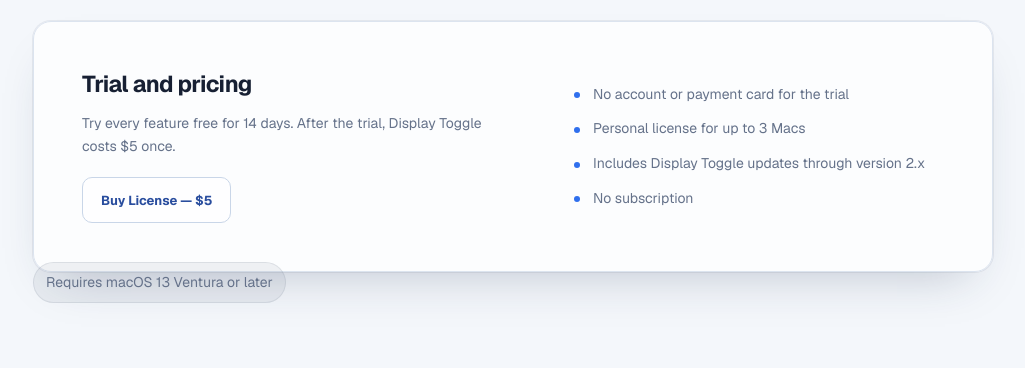
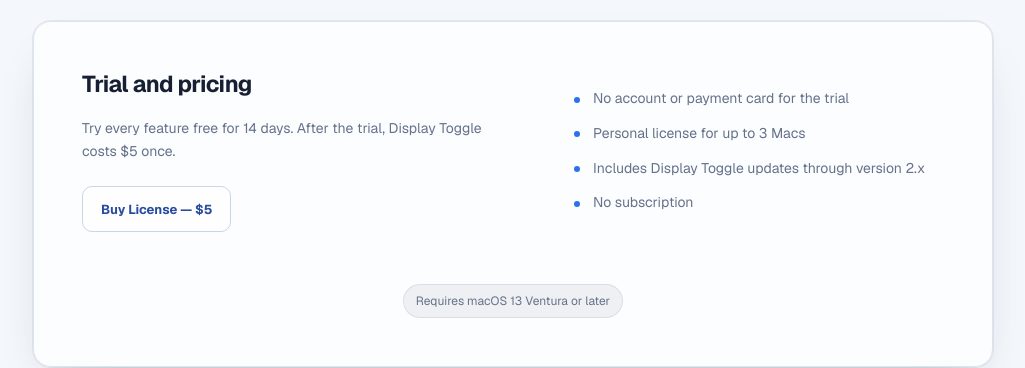
Before and after one commit to tinyrelaystudio/DisplayToggle, a Next.js app: page / in a window 1280 px wide. Shown: the part 1855-2223 px from the top of the page, without its empty margins (127-1152 px from the left). Built offline with nearby package versions, Linux system fonts and the light colour scheme.

Commit message:
Fix pricing card spacing

```diff
--- a/app/globals.css
+++ b/app/globals.css
@@ -76,13 +76,14 @@
 
 .pricing-section { width: min(100%, 960px); margin: 0 auto; }
 .pricing-card { display: grid; grid-template-columns: 1.2fr 1fr; gap: 48px; align-items: center; padding: 48px; border: 1px solid var(--border-color); border-radius: 18px; background: var(--pricing-card-bg); box-shadow: var(--mockup-shadow); }
-.pricing-content h2 { margin: 0 0 14px; }
+.pricing-content { display: flex; flex-direction: column; align-items: flex-start; gap: 19px; }
+.pricing-content h2 { margin: 0; }
 .pricing-content p { max-width: 430px; margin: 0; color: var(--text-secondary); font-size: 14px; line-height: 1.6; }
-.pricing-buy { margin-top: 20px; }
+.pricing-buy { margin: 5px 0 0; }
 .pricing-features { display: flex; flex-direction: column; gap: 13px; margin: 0; padding: 0; list-style: none; }
 .pricing-features li { position: relative; padding-left: 19px; color: var(--text-secondary); font-size: 14px; line-height: 1.55; }
 .pricing-features li::before { position: absolute; top: .62em; left: 0; width: 6px; height: 6px; border-radius: 50%; background: var(--accent); content: ""; }
-.requirements-badge { width: fit-content; margin: 20px auto 0; padding: 8px 12px; border: 1px solid var(--requirements-badge-border); border-radius: 999px; background: var(--requirements-badge-bg); color: var(--text-secondary); font-size: 12px; }
+.requirements-badge { grid-column: 1 / -1; width: fit-content; margin: 4px auto 0; padding: 8px 12px; border: 1px solid var(--requirements-badge-border); border-radius: 999px; background: var(--requirements-badge-bg); color: var(--text-secondary); font-size: 12px; }
 
 footer { width: min(100% - 40px, 960px); min-height: 74px; margin: 0 auto; display: flex; align-items: center; justify-content: space-between; color: var(--text-secondary); font-size: 11px; }
 hr { display: none; }
--- a/app/page.tsx
+++ b/app/page.tsx
@@ -108,8 +108,8 @@
               <li>Includes Display Toggle updates through version 2.x</li>
               <li>No subscription</li>
             </ul>
+            <p className="requirements-badge">Requires macOS 13 Ventura or later</p>
           </div>
-          <p className="requirements-badge">Requires macOS 13 Ventura or later</p>
         </section>
       </div>
 
```
